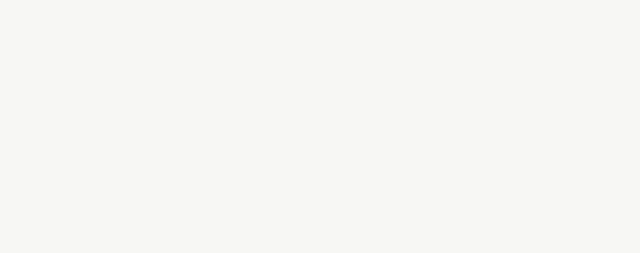
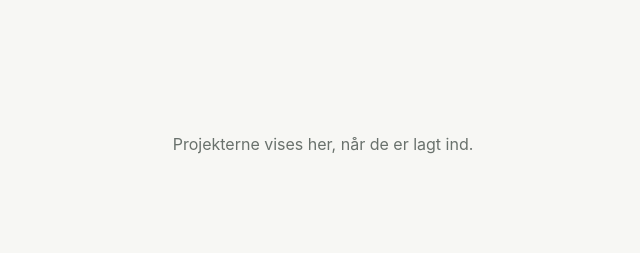
Before and after one commit to ChristianVidenscenterOmHandicap/Vibecoding_Workshop, a plain HTML site: page index.html in a window 1280 px wide. Shown: the whole page, without its empty margins (317-957 px from the left). Drawn offline with Linux system fonts and the light colour scheme.

Commit message:
Vis tom tilstand i projektgalleriet

```diff
--- a/projects.js
+++ b/projects.js
@@ -17,6 +17,12 @@ if (selected) {
   document.querySelector("#project-author").textContent = selected.author;
   document.querySelector("#project-frame").src = selected.file;
 } else {
+  if (projects.length === 0) {
+    const empty = document.createElement("p");
+    empty.className = "empty-state";
+    empty.textContent = "Projekterne vises her, når de er lagt ind.";
+    gallery.append(empty);
+  }
   for (const project of projects) {
     const card = document.createElement("a");
     card.className = "project-card";
--- a/styles.css
+++ b/styles.css
@@ -8,6 +8,7 @@ body { margin: 0; min-height: 100vh; }
 .project-placeholder { display: grid; place-items: center; color: #667269; background: linear-gradient(135deg, #e5ebe5, #d9e2dc); font-size: clamp(1.2rem, 4vw, 3rem); font-weight: 650; letter-spacing: -.06em; }
 .project-card h2 { font-size: clamp(1rem, 1.7vw, 1.3rem); line-height: 1.25; margin: 12px 0 3px; }
 .project-card p, #project-author { color: #69716c; font-size: .9rem; margin: 0; }
+.empty-state { grid-column: 1 / -1; margin: 0; padding: 12vh 16px; color: #69716c; text-align: center; }
 .detail { min-height: 100vh; display: flex; flex-direction: column; }
 .detail-header { padding: 12px clamp(16px, 3vw, 32px); display: flex; align-items: center; gap: 16px; background: #fff; border-bottom: 1px solid #e7e9e6; }
 .back-link { color: #202321; font-size: 1.6rem; text-decoration: none; width: 38px; height: 38px; display: grid; place-items: center; border-radius: 50%; }
```
